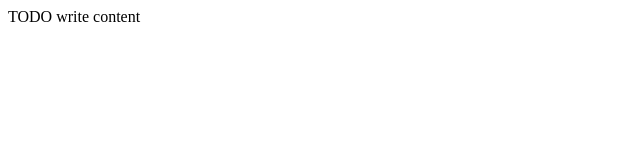
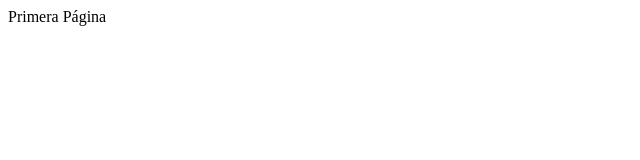
Before and after one commit to NeiderRequene/PrimerProyectoGit, a plain HTML site: page index.html in a window 1280 px wide. Shown: the full height of the page, 0-640 px from the left. Drawn offline with Linux system fonts and the light colour scheme.

Commit message:
ahora el index.html tiene codigo html

```diff
--- a/index.html
+++ b/index.html
@@ -7,6 +7,6 @@
     </head>
 
     <body>
-        <div>TODO write content</div>
+        <div>Primera Página</div>
     </body>
 </html>
```
